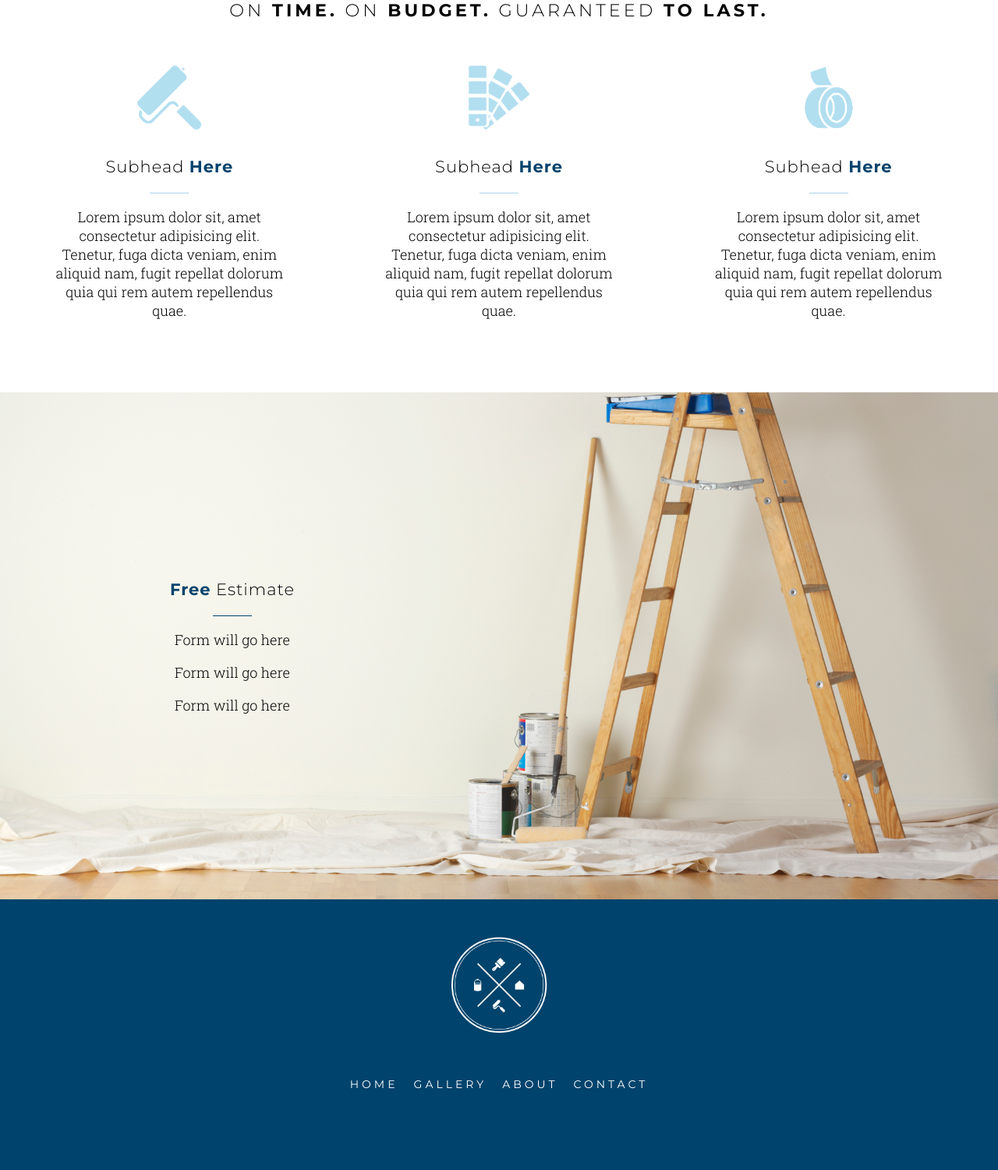
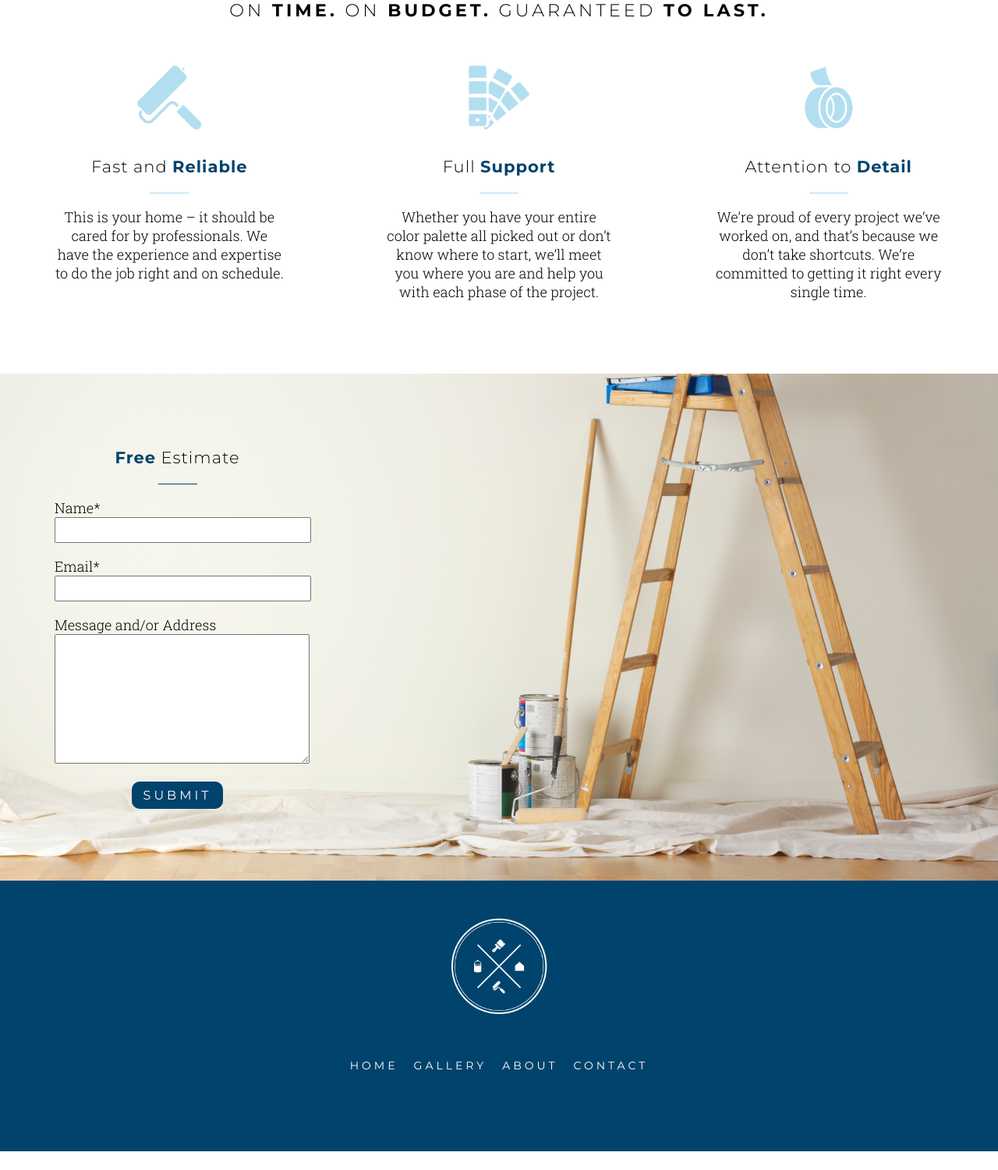
Before and after one commit to nate-78/CuttingInRollingOut, a PHP site: page / in a window 1280 px wide. Shown: the part 741-2241 px from the top of the page at 78% size. After the commit the page ends 2217 px from the top, so only its background shows below. Run offline with PHP 8.4, Linux system fonts and the light colour scheme.

Commit message:
adding form; updating content

```diff
--- a/html/index.html
+++ b/html/index.html
@@ -57,33 +57,33 @@
                         <div class="icon">
                             <img src="./img/icons/roller-light.png" alt="paint roller" />
                         </div>
-                        <h3>Subhead <strong>Here</strong></h3>
+                        <h3>Fast and <strong>Reliable</strong></h3>
                         <hr class="short">
                         <p>
-                            Lorem ipsum dolor sit, amet consectetur adipisicing elit. Tenetur, fuga dicta veniam,
-                            enim aliquid nam, fugit repellat dolorum quia qui rem autem repellendus quae.
+                            This is your home &ndash; it should be cared for by professionals.  We have the
+                            experience and expertise to do the job right and on schedule.
                         </p>
                     </div>
                     <div class="col">
                         <div class="icon">
                             <img src="./img/icons/samples-light.png" alt="paint samples" />
                         </div>
-                        <h3>Subhead <strong>Here</strong></h3>
+                        <h3>Full <strong>Support</strong></h3>
                         <hr class="short">
                         <p>
-                            Lorem ipsum dolor sit, amet consectetur adipisicing elit. Tenetur, fuga dicta veniam,
-                            enim aliquid nam, fugit repellat dolorum quia qui rem autem repellendus quae.
+                            Whether you have your entire color palette all picked out or don’t know where to
+                            start, we’ll meet you where you are and help you with each phase of the project.
                         </p>
                     </div>
                     <div class="col">
                         <div class="icon">
                             <img src="./img/icons/tape-light.png" alt="tape" />
                         </div>
-                        <h3>Subhead <strong>Here</strong></h3>
+                        <h3>Attention to <strong>Detail</strong></h3>
                         <hr class="short">
                         <p>
-                            Lorem ipsum dolor sit, amet consectetur adipisicing elit. Tenetur, fuga dicta veniam,
-                            enim aliquid nam, fugit repellat dolorum quia qui rem autem repellendus quae.
+                            We’re proud of every project we’ve worked on, and that’s because we don’t take
+                            shortcuts.  We’re committed to getting it right every single time.
                         </p>
                     </div>
                 </div>
@@ -95,11 +95,33 @@
             <div class="container">
                 <div class="row">
                     <div class="form-col">
-                        <h3><strong>Free</strong> Estimate</h3>
-                        <hr class="short">
-                        <p>Form will go here</p>
-                        <p>Form will go here</p>
-                        <p>Form will go here</p>
+                        <div class="form-wrap">
+                            <h3><strong>Free</strong> Estimate</h3>
+                            <hr class="short">
+                            <form method="POST" action="https://formspree.io/f/xjvlwaaj">
+                                <p>
+                                    <label for="name">
+                                        Name*<br>
+                                        <input type="text" required name="name" id="name" />
+                                    </label>
+                                </p>
+                                <p>
+                                    <label for="email">
+                                        Email*<br>
+                                        <input type="email" required name="email" id="email" />
+                                    </label>
+                                </p>
+                                <p>
+                                    <label for="message">
+                                        Message and/or Address<br>
+                                        <textarea name="message" id="message" rows="10"></textarea>
+                                    </label>
+                                </p>
+                                <p class="center">
+                                    <button type="submit" class="btn btn-primary">Submit</button>
+                                </p>
+                            </form>
+                        </div>
                     </div>
                 </div>
             </div>
--- a/html/styles.css
+++ b/html/styles.css
@@ -207,6 +207,19 @@ hr.short {
     text-align: center;
 }
 
+#form .form-col p:not(.center) {
+    text-align: left;
+}
+#form .form-col p input:not([type=submit]),
+#form .form-col p textarea {
+    width: 100%;
+    padding: 7px 5px;
+}
+
+#form .form-col .form-wrap {
+    max-width: 315px;
+}
+
 #form hr.short {
     background-color: #00436c;
 }
```
